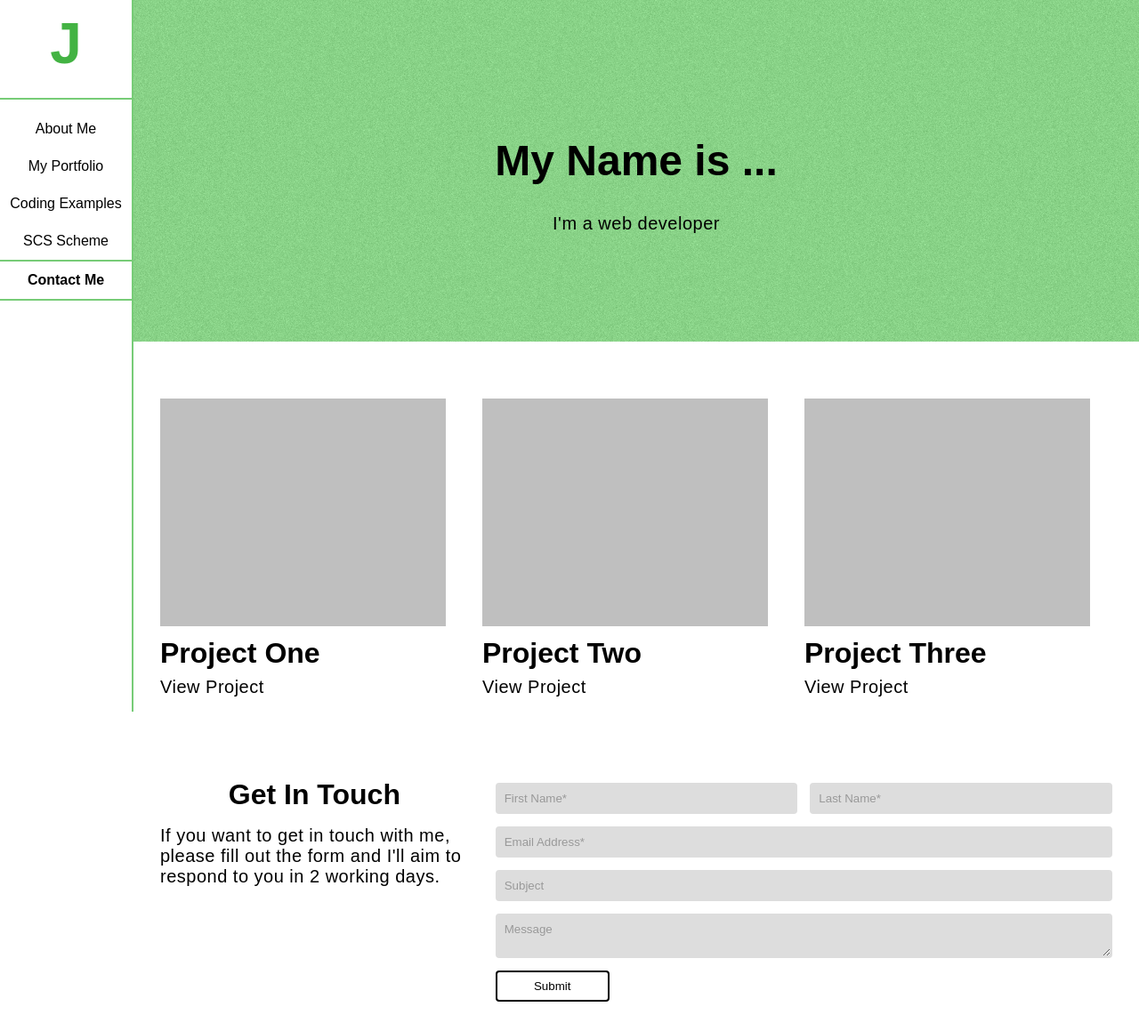
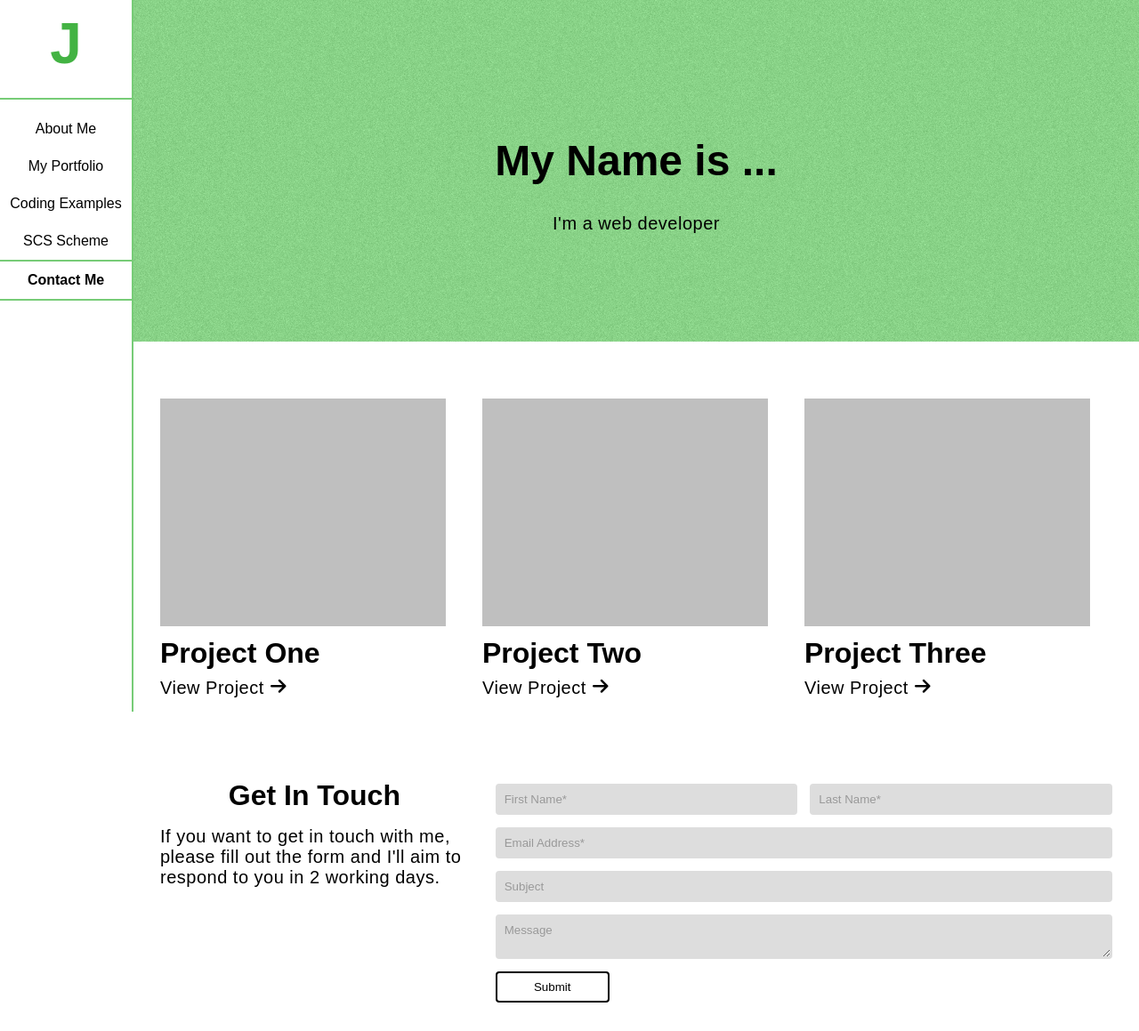
Before and after one commit to 7761279b-c739-4152-a1e2-9850adba1b8c/portfolio, a PHP site: page / in a window 1280 px wide. Shown: the whole page at 89% size. Before the commit the page ends 1126 px from the top, so only its background shows below. Run offline with PHP 8.4, Linux system fonts and the light colour scheme.

Commit message:
arrow icon

```diff
--- a/website/css/styles.css
+++ b/website/css/styles.css
@@ -1,3 +1,21 @@
+@charset "UTF-8";
+@font-face {
+  font-family: 'icomoon';
+  src: url("../fonts/icomoon.woff?65rcna") format("woff");
+  font-weight: normal;
+  font-style: normal;
+  font-display: block;
+}
+
+/* line 31, ../../portfolio/website/scss/_mixins.scss */
+.icon-right::before {
+  font-family: 'icomoon' !important;
+  font-weight: normal;
+  font-style: normal;
+  font-variant: normal;
+  content: "";
+}
+
 /* line 3, ../../portfolio/website/scss/_layout.scss */
 body {
   margin: 0;
@@ -188,8 +206,10 @@ header p {
 
 /* line 1, ../../portfolio/website/scss/_projects.scss */
 .projects {
-  margin-top: 4rem;
-  margin-bottom: 4rem;
+  margin-top: 2rem;
+  padding-top: 2rem;
+  margin-bottom: 2rem;
+  padding-bottom: 2rem;
   display: grid;
   grid-column-gap: 1rem;
   grid-row-gap: 1.5rem;
@@ -211,7 +231,7 @@ header p {
   }
 }
 
-/* line 16, ../../portfolio/website/scss/_projects.scss */
+/* line 18, ../../portfolio/website/scss/_projects.scss */
 .projects .project {
   position: relative;
   top: 0;
@@ -219,26 +239,26 @@ header p {
   text-decoration: none;
 }
 
-/* line 22, ../../portfolio/website/scss/_projects.scss */
+/* line 24, ../../portfolio/website/scss/_projects.scss */
 .projects .project img {
   width: 100%;
   max-width: 321.25px;
   height: auto;
 }
 
-/* line 28, ../../portfolio/website/scss/_projects.scss */
+/* line 30, ../../portfolio/website/scss/_projects.scss */
 .projects .project h2 {
   text-align: left;
   font-size: 2rem;
   margin: 0.5rem 0;
 }
 
-/* line 33, ../../portfolio/website/scss/_projects.scss */
+/* line 35, ../../portfolio/website/scss/_projects.scss */
 .projects .project p {
   margin: 0;
 }
 
-/* line 37, ../../portfolio/website/scss/_projects.scss */
+/* line 39, ../../portfolio/website/scss/_projects.scss */
 .projects .project:hover {
   top: -0.5rem;
 }
@@ -284,50 +304,51 @@ header p {
 /* line 25, ../../portfolio/website/scss/_contact.scss */
 .contact form {
   margin-top: 2rem;
+  margin-bottom: 2rem;
   flex-basis: 300px;
   flex-grow: 2;
 }
 
-/* line 29, ../../portfolio/website/scss/_contact.scss */
+/* line 30, ../../portfolio/website/scss/_contact.scss */
 .contact form .hidden {
   display: none;
 }
 
-/* line 32, ../../portfolio/website/scss/_contact.scss */
+/* line 33, ../../portfolio/website/scss/_contact.scss */
 .contact form textarea {
   font-family: inherit;
 }
 
-/* line 35, ../../portfolio/website/scss/_contact.scss */
+/* line 36, ../../portfolio/website/scss/_contact.scss */
 .contact form input, .contact form textarea {
   background-color: #ddd;
   border: 2px solid #ddd;
 }
 
-/* line 37, ../../portfolio/website/scss/_contact.scss */
+/* line 38, ../../portfolio/website/scss/_contact.scss */
 .contact form input::placeholder, .contact form textarea::placeholder {
   color: #999;
 }
 
-/* line 42, ../../portfolio/website/scss/_contact.scss */
+/* line 43, ../../portfolio/website/scss/_contact.scss */
 .contact form input, .contact form textarea, .contact form button {
   padding: 0.5rem;
   border-radius: 0.25rem;
   outline: 0;
 }
 
-/* line 47, ../../portfolio/website/scss/_contact.scss */
+/* line 48, ../../portfolio/website/scss/_contact.scss */
 .contact form input:focus, .contact form textarea:focus {
   border-color: #7c7;
   box-shadow: inset 0 1px 1px rgba(0, 0, 0, 0.075), 0 0 8px rgba(119, 204, 119, 0.6);
 }
 
-/* line 51, ../../portfolio/website/scss/_contact.scss */
+/* line 52, ../../portfolio/website/scss/_contact.scss */
 .contact form button:focus, .contact form button:hover {
   box-shadow: inset 0 1px 1px rgba(0, 0, 0, 0.075), 0 0 8px rgba(0, 0, 0, 0.6);
 }
 
-/* line 54, ../../portfolio/website/scss/_contact.scss */
+/* line 55, ../../portfolio/website/scss/_contact.scss */
 .contact form button {
   border: 2px solid #000;
   background-color: #fff;
@@ -335,7 +356,7 @@ header p {
   width: 128px;
 }
 
-/* line 61, ../../portfolio/website/scss/_contact.scss */
+/* line 62, ../../portfolio/website/scss/_contact.scss */
 .contact form .form-grid {
   display: grid;
   gap: 0.875rem;
@@ -345,34 +366,34 @@ header p {
 }
 
 @media (min-width: 768px) {
-  /* line 61, ../../portfolio/website/scss/_contact.scss */
+  /* line 62, ../../portfolio/website/scss/_contact.scss */
   .contact form .form-grid {
     grid-template-columns: 1fr 1fr;
     grid-template-areas: 'first-name last-name' 'email email' 'subject subject' 'message message';
   }
 }
 
-/* line 72, ../../portfolio/website/scss/_contact.scss */
+/* line 73, ../../portfolio/website/scss/_contact.scss */
 .contact form .form-grid #first-name {
   grid-area: first-name;
 }
 
-/* line 75, ../../portfolio/website/scss/_contact.scss */
+/* line 76, ../../portfolio/website/scss/_contact.scss */
 .contact form .form-grid #last-name {
   grid-area: last-name;
 }
 
-/* line 78, ../../portfolio/website/scss/_contact.scss */
+/* line 79, ../../portfolio/website/scss/_contact.scss */
 .contact form .form-grid #email {
   grid-area: email;
 }
 
-/* line 81, ../../portfolio/website/scss/_contact.scss */
+/* line 82, ../../portfolio/website/scss/_contact.scss */
 .contact form .form-grid #subject {
   grid-area: subject;
 }
 
-/* line 84, ../../portfolio/website/scss/_contact.scss */
+/* line 85, ../../portfolio/website/scss/_contact.scss */
 .contact form .form-grid #message {
   grid-area: message;
 }
--- a/website/scss/_contact.scss
+++ b/website/scss/_contact.scss
@@ -24,6 +24,7 @@
     }
     form {
         margin-top: rems(32px);
+        margin-bottom: rems(32px);
         flex-basis: 300px;
         flex-grow: 2;
         .hidden {
--- a/website/scss/_mixins.scss
+++ b/website/scss/_mixins.scss
@@ -19,3 +19,23 @@
         @error "Invalid breakpoint size `#{$breakpoint}`"
     }
 }
+
+@font-face {
+    font-family: 'icomoon';
+    src: url('../fonts/icomoon.woff?65rcna') format('woff');
+    font-weight: normal;
+    font-style: normal;
+    font-display: block;
+}
+@mixin icon($icon) {
+    &::before {
+        font-family: 'icomoon' !important;
+        font-weight: normal;
+        font-style: normal;
+        font-variant: normal;
+        content: $icon;
+    }
+}
+.icon-right {
+    @include icon("\ea3c");
+}
--- a/website/scss/_projects.scss
+++ b/website/scss/_projects.scss
@@ -1,6 +1,8 @@
 .projects {
-    margin-top: rems(64px);
-    margin-bottom: rems(64px);
+    margin-top: rems(32px);
+    padding-top: rems(32px);
+    margin-bottom: rems(32px);
+    padding-bottom: rems(32px);
     display: grid;
     grid-column-gap: rems(16px);
     grid-row-gap: rems(24px);
```
Also changed, not shown: website/fonts/icomoon.woff (added), 1 other file.
